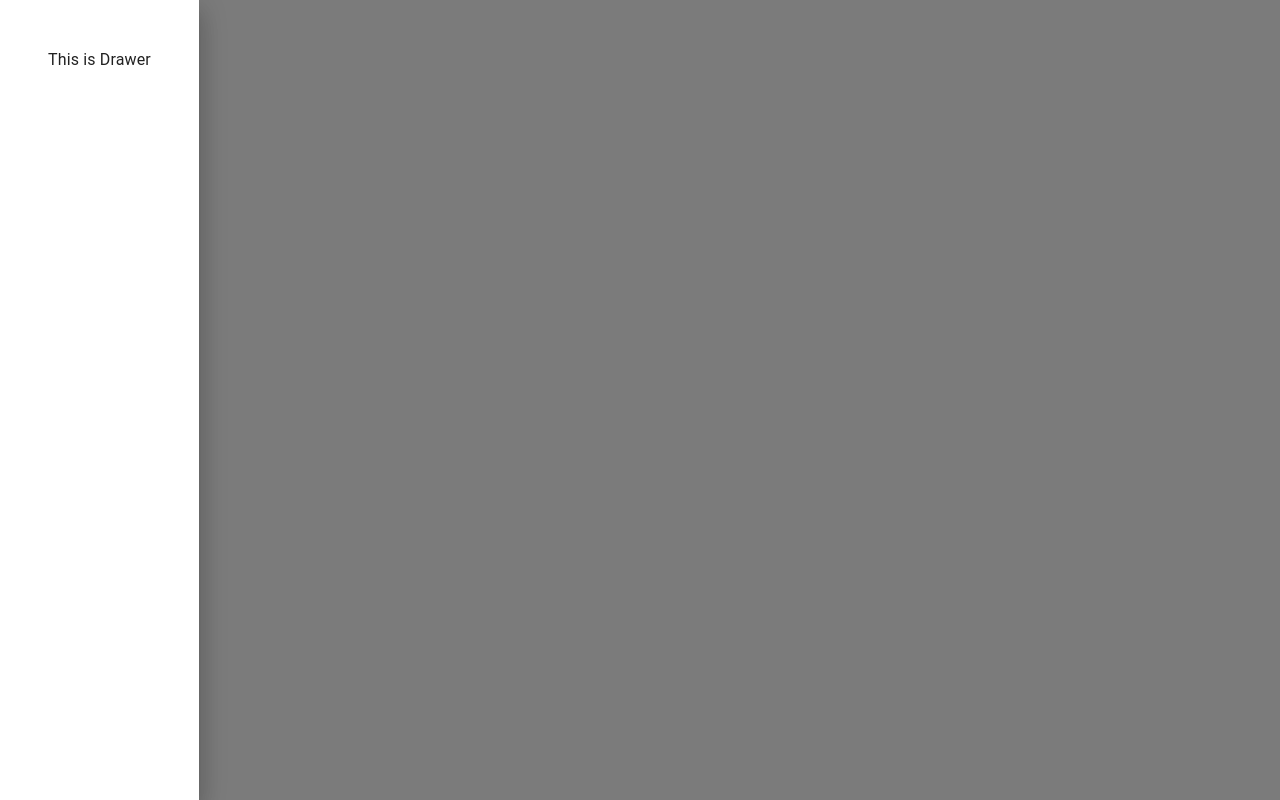
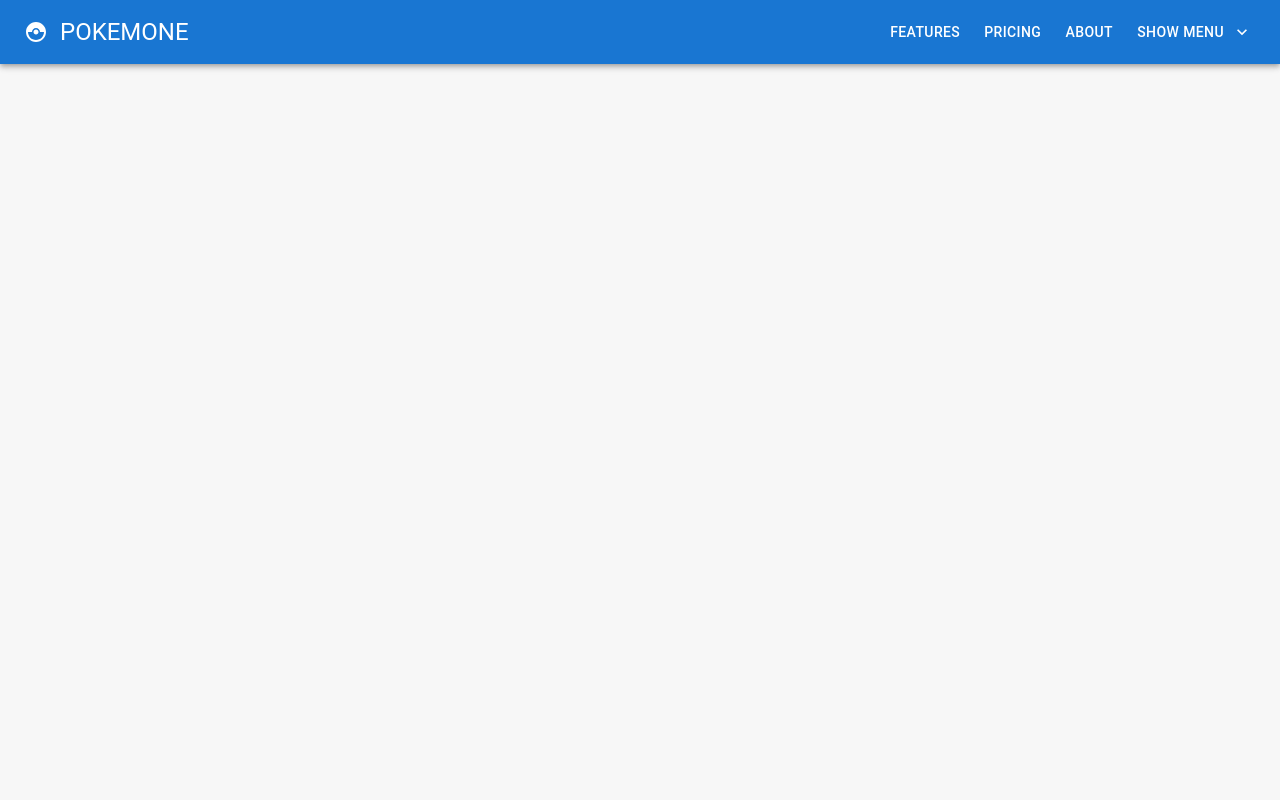
Before and after one commit to sara-farokhi/mui, a React (Create React App) app: page / in a window 1280 px wide. Built offline with nearby package versions, Linux system fonts and the light colour scheme.

Commit message:
Mui Menu

```diff
--- a/src/App.tsx
+++ b/src/App.tsx
@@ -17,8 +17,8 @@ import './App.css';
 // import MuiNavBar from "./components/MuiNavBar"
 // import MuiLink from "./components/MuiLink"
 // import MuiBreadcrumbs from "./components/MuiBreadcrumbs"
-import MuiDrawer from "./components/MuiDrawer"
-
+// import MuiDrawer from "./components/MuiDrawer"
+import MuiMenu from "./components/MuiMenu"
 
 function App() {
   return (
@@ -35,7 +35,7 @@ function App() {
       {/* {<MuiNavBar />} */}
       {/* {<MuiLink />} */}
       {/* {<MuiBreadcrumbs />} */}
-      {<MuiDrawer />}
+      {<MuiMenu />}
 
     </div>
   );
--- a/src/components/MuiDrawer.tsx
+++ b/src/components/MuiDrawer.tsx
@@ -14,7 +14,6 @@ const MuiDrawer = () => {
                     <Typography>This is Drawer</Typography>
                 </Box>
             </Drawer>
-
         </Box>
     )
 }
--- /dev/null
+++ b/src/components/MuiMenu.tsx
@@ -0,0 +1,63 @@
+import React, { useState } from 'react'
+import {
+    AppBar,
+    Toolbar,
+    IconButton,
+    Typography,
+    Button,
+    Stack,
+    Menu,
+    MenuItem
+} from '@mui/material'
+import CatchingPokemonIcon from '@mui/icons-material/CatchingPokemon'
+import KeyboardArrowDownIcon from '@mui/icons-material/KeyboardArrowDown'
+
+const MuiMenu = () => {
+    const [anchorEl, setAnchorEl] = useState<HTMLElement | null>(null)
+    const open = Boolean(anchorEl)
+    const handeShowMenu = (e: React.MouseEvent<HTMLButtonElement>) => {
+        setAnchorEl(e.currentTarget)
+    }
+    const HandleClose = () => {
+        setAnchorEl(null)
+    }
+    return (
+        <AppBar position='static' color='transparent'>
+            <Toolbar sx={{ bgcolor: "primary.main", color: "white" }} >
+                <IconButton size='large' edge='start' color='inherit' aria-label='logo' >
+                    <CatchingPokemonIcon />
+                </IconButton>
+                <Typography variant="h5" sx={{
+                    flexGrow: 1
+                }} >POKEMONE</Typography>
+                <Stack direction="row" spacing={1}>
+                    <Button color='inherit'>Features</Button>
+                    <Button color='inherit'>Pricing</Button>
+                    <Button color='inherit'>About</Button>
+                    <Button
+                        id="show-menu"
+                        aria-controls={open ? 'menu' : undefined}
+                        aria-expanded={open ? 'true' : undefined}
+                        aria-haspopup='true'
+                        onClick={handeShowMenu}
+                        endIcon={<KeyboardArrowDownIcon />}
+
+                        color='inherit'>Show Menu
+                    </Button>
+                </Stack>
+                <Menu
+                    id="menu"
+                    aria-labelledby='show-menu'
+                    anchorEl={anchorEl}
+                    open={open}
+                    onClose={HandleClose}
+                >
+                    <MenuItem onClick={HandleClose}>item 1</MenuItem>
+                    <MenuItem onClick={HandleClose}>item 1</MenuItem>
+                </Menu>
+            </Toolbar>
+        </AppBar>
+    )
+}
+
+export default MuiMenu
```
